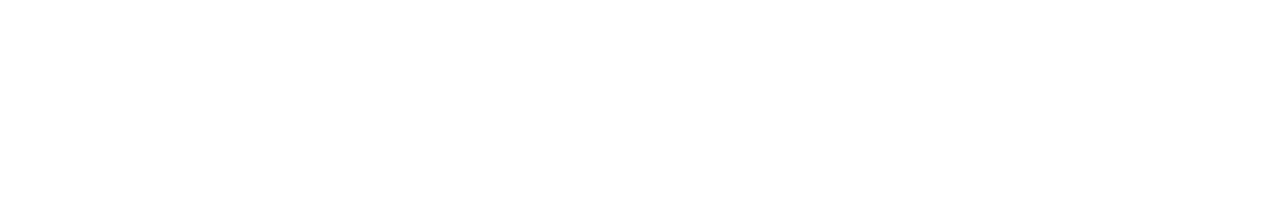
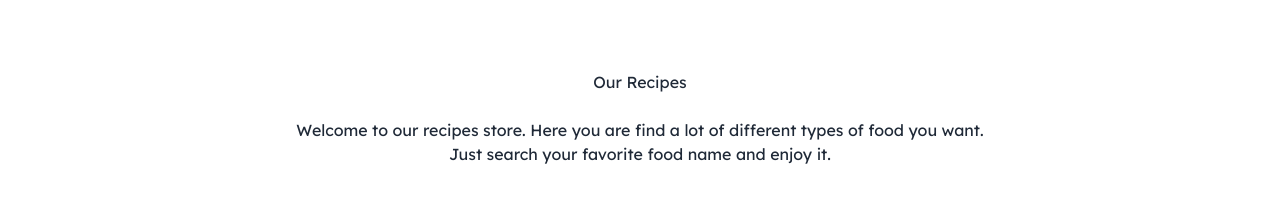
Before and after one commit to Salman7D/Chefs-Table, a React (Vite) app: page / in a window 1280 px wide. Shown: the part 941-1144 px from the top of the page. Before the commit the page ends 1011 px from the top, so only its background shows below. Built offline with nearby package versions, Linux system fonts and the light colour scheme; a web font is replaced by a local one.

Commit message:
banner section added

```diff
--- a/src/App.jsx
+++ b/src/App.jsx
@@ -1,6 +1,7 @@
 import './App.css'
 import Banner from './assets/Components/Banner/Banner'
 import Header from './assets/Components/Header/Header'
+import Our from './assets/Components/Our/Our'
 
 function App() {
 
@@ -9,6 +10,7 @@
     <>
       <Header></Header>
       <Banner></Banner>
+      <Our></Our>
 
     </>
   )
--- a/src/assets/Components/Header/Header.jsx
+++ b/src/assets/Components/Header/Header.jsx
@@ -32,7 +32,7 @@
         <input className="rounded-3xl bg-[#15B22D0D] w-[260px] px-6 py-3" type="text" placeholder="Search"/>
     </div>
     <button>
-        <img src="/src/assets/Images/Frame 5.png" alt="" />
+        <img src="/public/Images/Frame 5.png" alt="" />
     </button>
 
   </div>
--- /dev/null
+++ b/src/assets/Components/Our/Our.jsx
@@ -0,0 +1,11 @@
+const Our = () => {
+    return (
+        <div className="text-center">
+            <p className="mb-6">Our Recipes</p>
+            <p className="mb-12">Welcome to our recipes store. Here you are find a lot of different types of food you want. <br /> Just search your favorite food name and enjoy it.</p>
+
+        </div>
+    );
+};
+
+export default Our;
```
